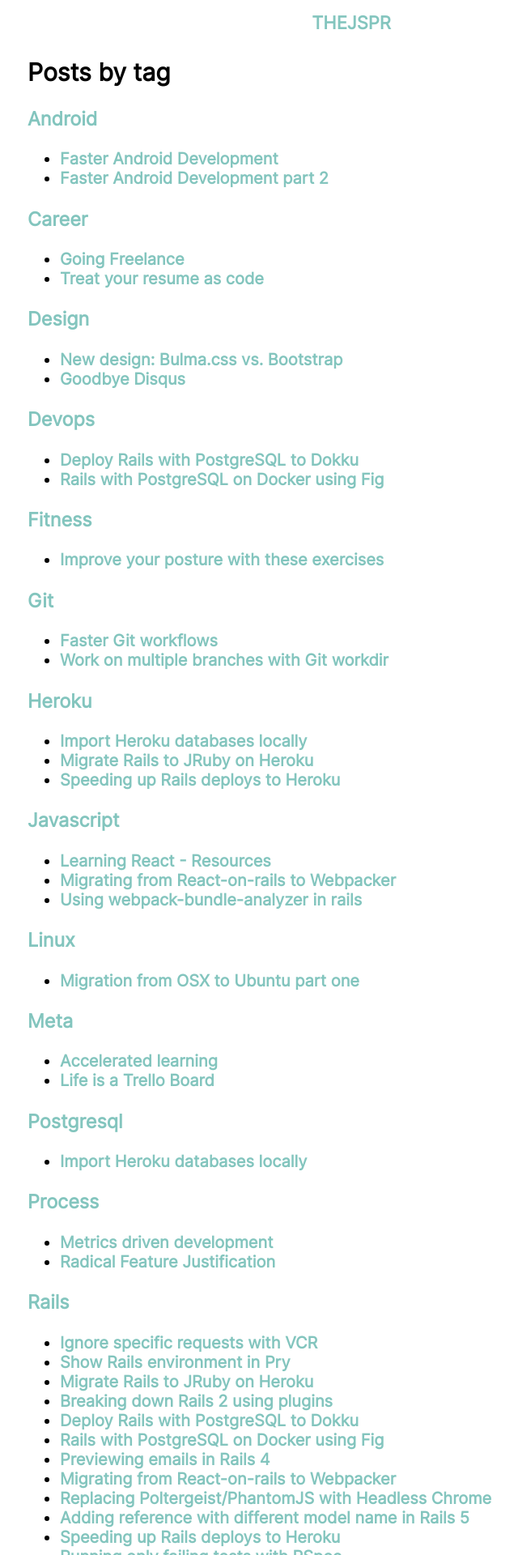
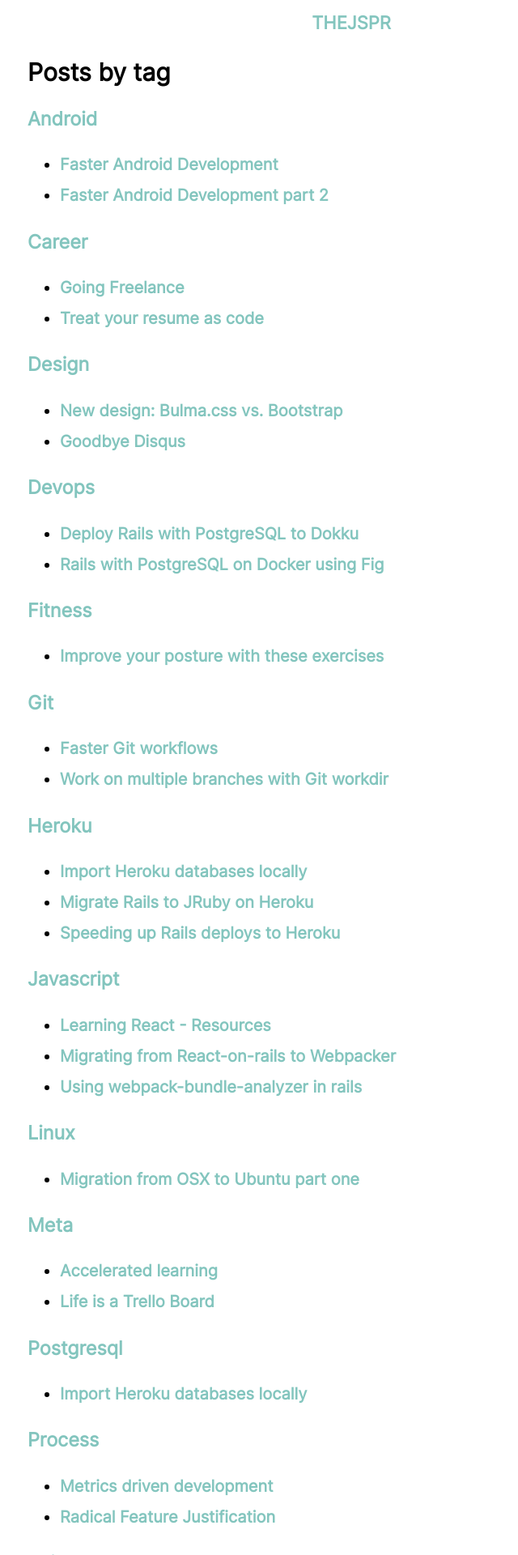
Before and after one commit to thejspr/thejspr.com, a Jekyll site: the page built from tags.html, in a window 1280 px wide. Shown: the top 1920 px of the page at 81% size, without its empty margins (206-846 px from the left). Built offline with Jekyll 4.4.1, drawn with Linux system fonts in a browser that asks for light colours.

Commit message:
list styling

```diff
--- a/assets/style.scss
+++ b/assets/style.scss
@@ -69,6 +69,10 @@
 footer {
   text-align: center;
   font-size: 0.7em;
+}
+
+li {
+  padding: 7px 0;
 }
 
 .index-page {
```
